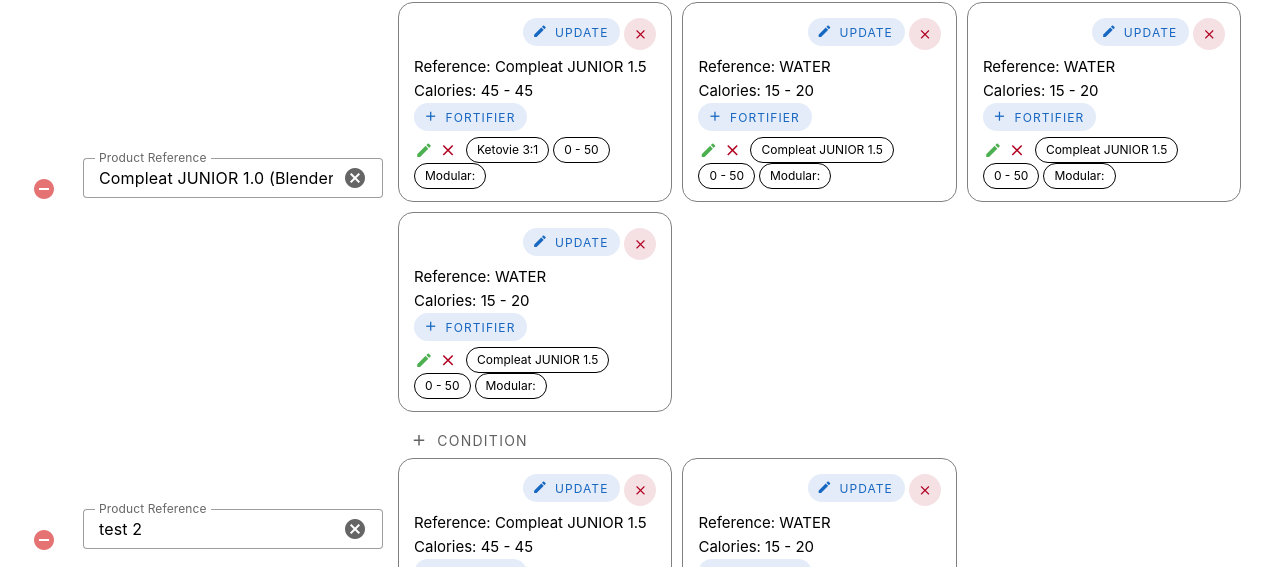
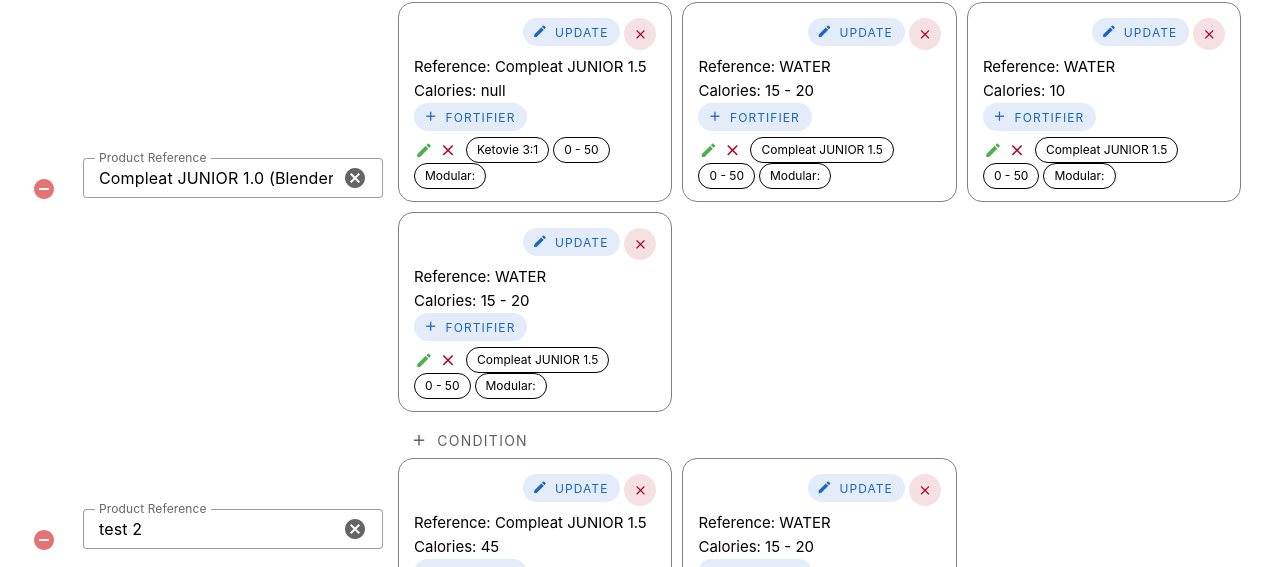
Before and after one commit to junejuly-jb/opmr-mapping, a Vue app: page / in a window 1280 px wide. Shown: the part 233-800 px from the top of the page. Built offline with nearby package versions, Linux system fonts and the light colour scheme.

Commit message:
updated algorithm for calories

```diff
--- a/src/assets/mappings.json
+++ b/src/assets/mappings.json
@@ -3,7 +3,7 @@
         "productReference": "Compleat JUNIOR 1.0 (Blenderized)",
         "conditions": [
             {
-                "calories": [45],
+                "calories": [],
                 "reference": "Compleat JUNIOR 1.5",
                 "FortifierKey": [
                     {
@@ -29,7 +29,7 @@
 
             },
             {
-                "calories": [15,16,17,18,19,20],
+                "calories": [10],
                 "reference": "WATER",
                 "FortifierKey": [
                     {
--- a/src/components/Conditions.vue
+++ b/src/components/Conditions.vue
@@ -6,9 +6,8 @@
 
 const getCalories = (cals) => {
     if(cals.length == 0 ){ return 'null'}
-    else{
-        return cals[0] + ' - ' + cals[cals.length -1]
-    }
+    else if(cals.length == 1){ return cals[0] }
+    else{ return cals[0] + ' - ' + cals[cals.length -1] }
 }
 
 const mappingStore = useMappingStore();
@@ -31,7 +30,7 @@
     <div class="cpoe__condition__container">
         <div class="cpoe__btn__array">
             <div>
-                <UpdateCondition :mapping="mapping"/>
+                <UpdateCondition :condition="condition" :mapping="mapping" :c_index="c_index"/>
             </div>
             <div class="spacer-h"></div>
             <div>
--- a/src/components/Dialogs/AddCondition.vue
+++ b/src/components/Dialogs/AddCondition.vue
@@ -2,16 +2,11 @@
 import { ref } from 'vue';
 import { useMappingStore } from '@/stores/mappings';
 const mappingStore = useMappingStore();
-const newCondition = ref({})
 const calories = ref('')
 const reference = ref('')
 
-const serializeCalories = (cal) => {
-    const arr = cal.split('-');
-    return arr
-}
 const addCondition = (isActive, mapping) => {
-    const data = { calories: serializeCalories(calories.value), reference: reference.value, parent: mapping.productReference}
+    const data = { calories: calories.value, reference: reference.value, parent: mapping.productReference}
     mappingStore.addCondition(data)
     isActive.value = false
 }
--- a/src/components/Dialogs/UpdateCondition.vue
+++ b/src/components/Dialogs/UpdateCondition.vue
@@ -1,11 +1,37 @@
 <script setup>
-const test = (mapping) => {
-    console.log(mapping)
+    import { ref } from 'vue';
+    import { useMappingStore } from '@/stores/mappings';
+
+    const mappingStore = useMappingStore();
+    const updatedCondition = ref({
+        calories: '',
+        reference: ''
+    })
+
+    const toggleUpdate = (condition) => {
+        updatedCondition.value.reference = condition.reference
+        if(condition.calories.length == 0){
+            updatedCondition.value.calories = ''
+        }
+        else if (condition.calories.length == 1) {
+            updatedCondition.value.calories = condition.calories[0]
+        }
+        else {
+            updatedCondition.value.calories = condition.calories[0] + '-' + condition.calories[condition.calories.length - 1]
+        }
     }
 
     defineProps({
+        condition: {
+            type: Object,
+            required: true
+        },
         mapping: {
             type: Object,
+            required: true
+        },
+        c_index: {
+            type: Number,
             required: true
         }
     })
@@ -13,15 +39,15 @@
 <template>
     <v-dialog max-width="400">
         <template v-slot:activator="{ props: activatorProps }">
-            <v-btn @click="test(mapping)" v-bind="activatorProps" prepend-icon="mdi-pencil" color="primary" variant="tonal" size="small" rounded="xl">Update</v-btn>
+            <v-btn @click="toggleUpdate(condition)" v-bind="activatorProps" prepend-icon="mdi-pencil" color="primary" variant="tonal" size="small" rounded="xl">Update</v-btn>
         </template>
 
         <template v-slot:default="{ isActive }">
             <v-card title="Update Product Mapping">
             <v-spacer></v-spacer>
             <v-card-text>
-                <v-text-field label="Calories" variant="outlined"></v-text-field>
-                <v-text-field label="Product Reference" variant="outlined"></v-text-field>
+                <v-text-field v-model="updatedCondition.calories" label="Calories" variant="outlined"></v-text-field>
+                <v-text-field v-model="updatedCondition.reference" label="Product Reference" variant="outlined"></v-text-field>
             </v-card-text>
             <v-card-actions>
                 <v-spacer></v-spacer>
@@ -30,9 +56,9 @@
                 @click="isActive.value = false"
                 ></v-btn>
                 <v-btn
-                text="Save Condition"
+                text="Save"
                 color="success"
-                @click=""
+                @click="mappingStore.updateCondition(mapping, updatedCondition, c_index)"
                 ></v-btn>
             </v-card-actions>
             </v-card>
--- a/src/stores/mappings.ts
+++ b/src/stores/mappings.ts
@@ -54,7 +54,7 @@
     const addCondition = (data) => {
         const index = mappings.value.findIndex(obj => obj.productReference === data.parent)
         const condition = {
-            calories: data.calories,
+            calories: serializeCalories(data.calories),
             reference: data.reference,
             FortifierKey: []
         }
@@ -75,6 +75,18 @@
         mappings.value[mappingIndex].conditions[c_index].FortifierKey.splice(index, 1)
     }
 
+    const updateCondition = (mapping, data, c_index) => {
+        const mappingIndex = mappings.value.findIndex(obj => obj.productReference === mapping.productReference);
+        mappings.value[mappingIndex].conditions[c_index].reference = data.reference
+        mappings.value[mappingIndex].conditions[c_index].calories = serializeCalories(data.calories)
+    }
+
+    const serializeCalories = (cal) => {
+        if(!cal) return []
+        const arr = cal.split('-');
+        return arr
+    }
+
     watch(searchTerm, (newValue, oldValue) => {
         currentPage.value = 1
     });
@@ -91,6 +103,6 @@
         addFortifier,
         removeFortifier,
         totalPages,
-        filteredPaginatedItems, currentPage, itemsPerPage
+        filteredPaginatedItems, currentPage, itemsPerPage, updateCondition
     };
 })
```
Lines whose indentation alone changed are shown as unchanged.
